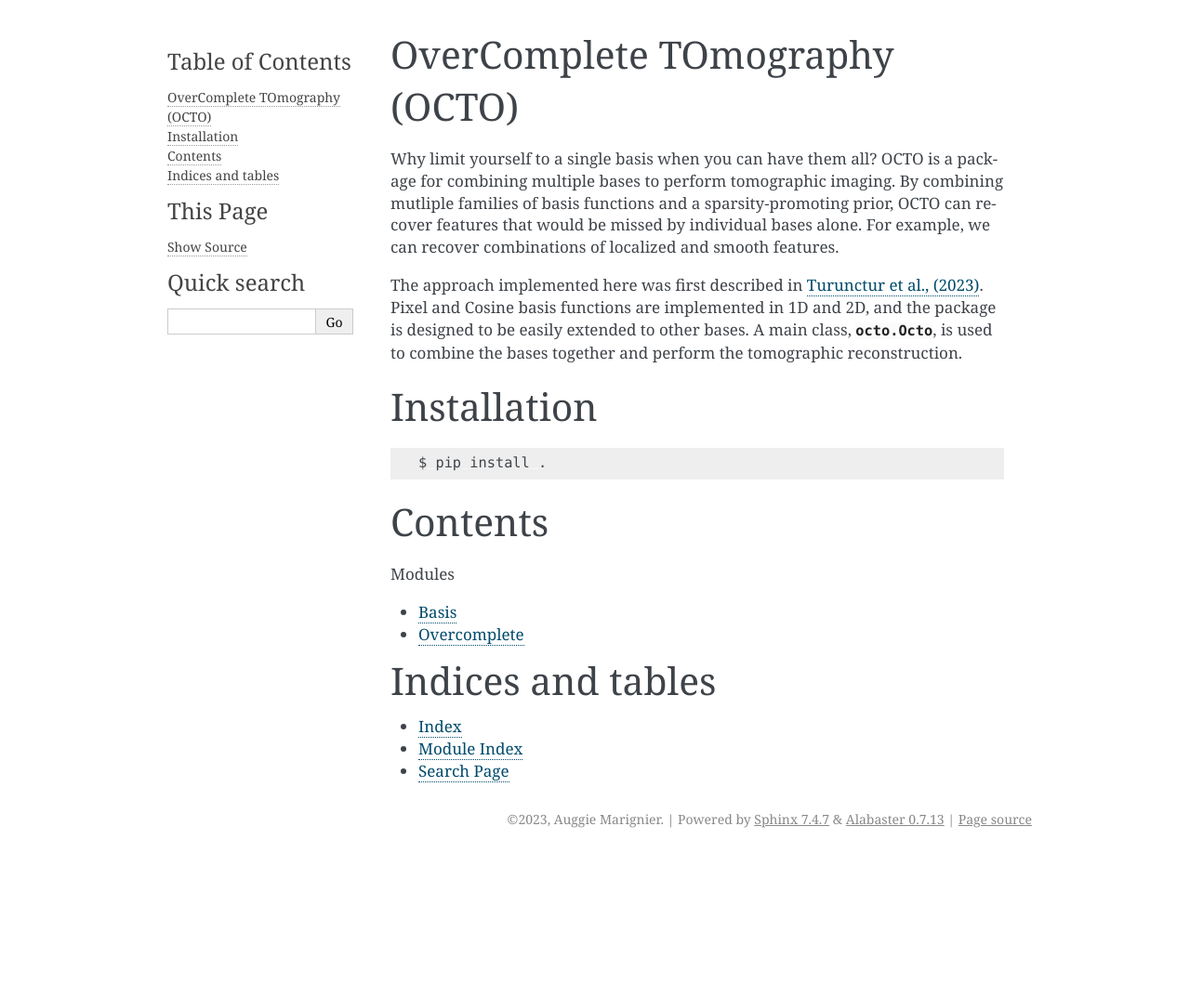
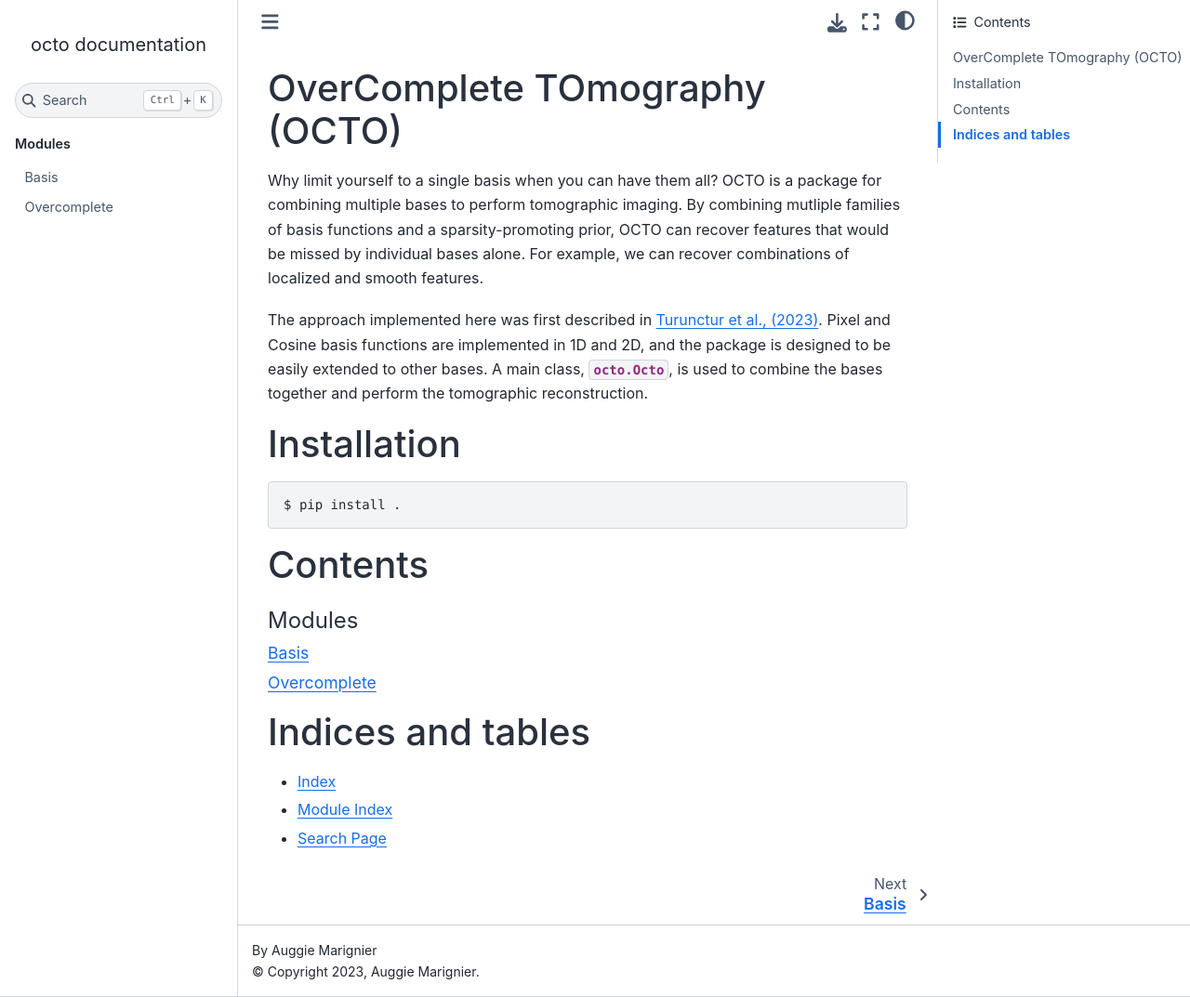
Before and after one commit to auggiemarignier/octo, a Sphinx documentation site: the page built from docs/source/index.rst, in a window 1280 px wide and 1073 px high. Shown: the whole window at 93% size. Built offline with Sphinx 7.4.7 and the Sphinx Book theme 1.1.4, drawn with Linux system fonts in a browser that asks for light colours.

Commit message:
sphinx book theme

```diff
--- a/docs/source/conf.py
+++ b/docs/source/conf.py
@@ -29,5 +29,5 @@ exclude_patterns = ["_build", "Thumbs.db", ".DS_Store"]
 # -- Options for HTML output -------------------------------------------------
 # https://www.sphinx-doc.org/en/master/usage/configuration.html#options-for-html-output
 
-html_theme = "alabaster"
+html_theme = "sphinx_book_theme"
 html_static_path = ["_static"]
--- a/pyproject.toml
+++ b/pyproject.toml
@@ -18,8 +18,9 @@ flake8 = "^6.1.0"
 ipykernel = "^6.25.2"
 
 
+
 [tool.poetry.group.docs.dependencies]
-sphinx = "^7.2.6"
+sphinx-book-theme = "^1.0.1"
 
 [build-system]
 requires = ["poetry-core"]
```
Also changed, not shown: 1 other file.
